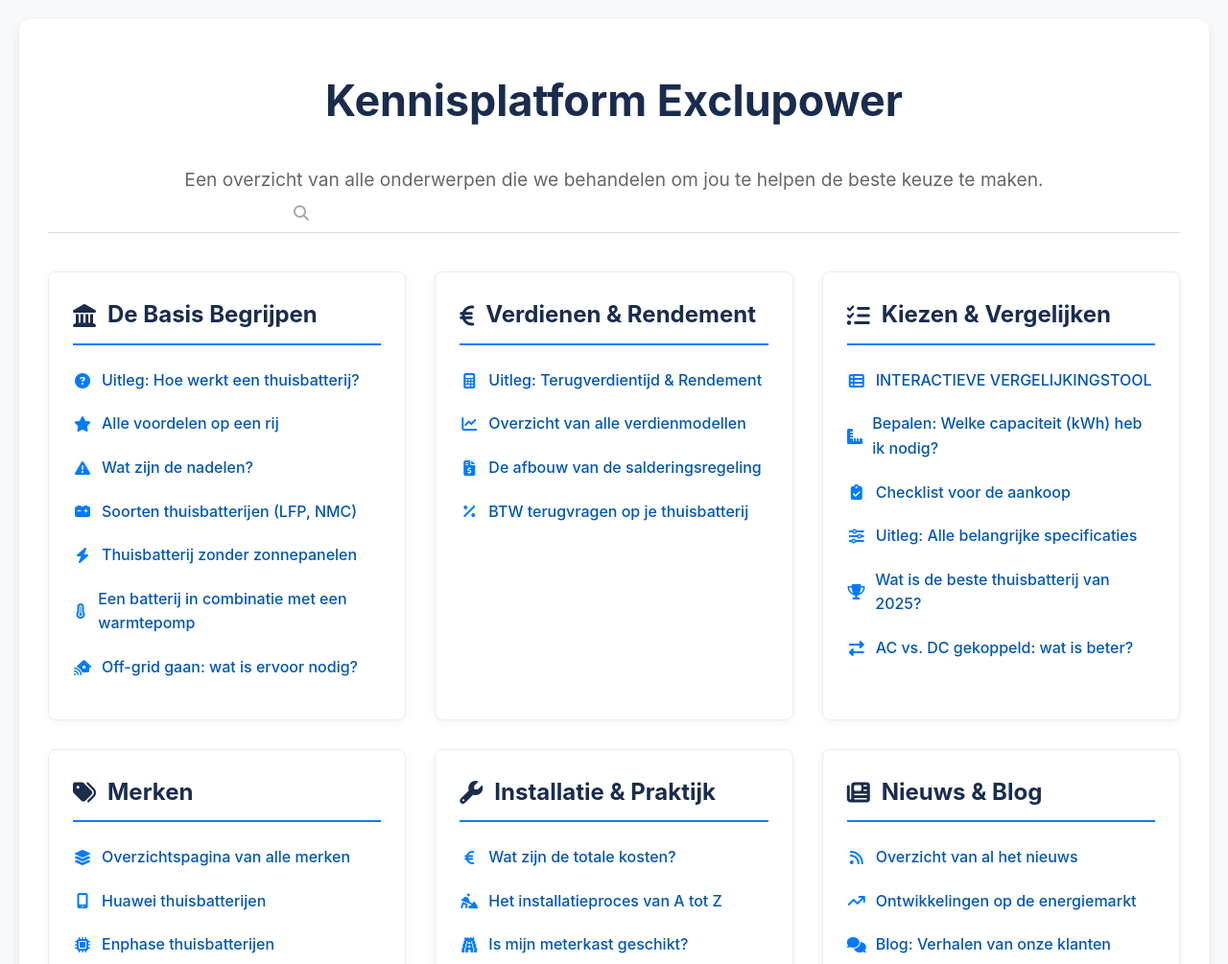
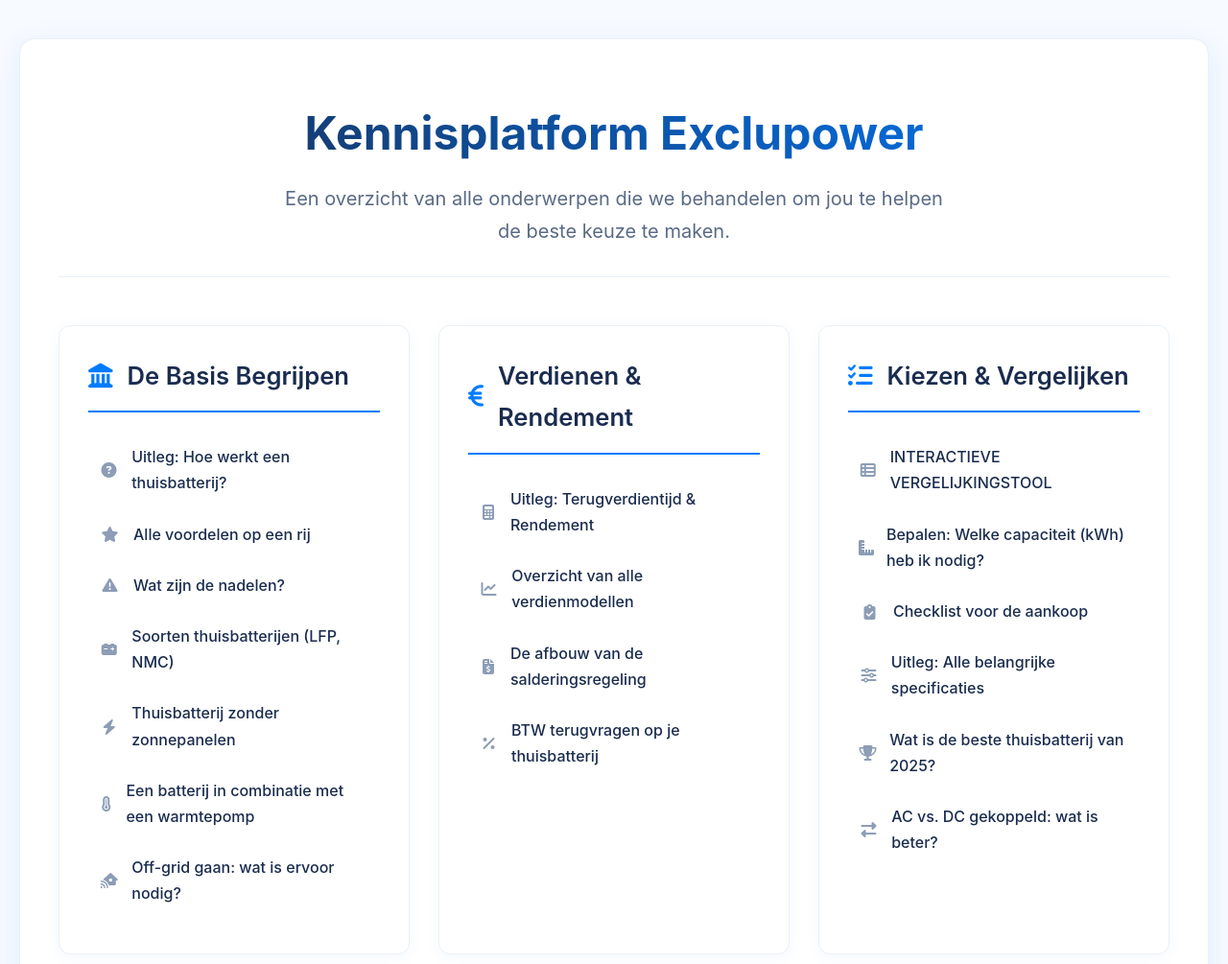
Before and after one commit to ykintel2025-collab/Kennisbank, a plain HTML site: page index.html in a window 1280 px wide. Shown: the top 1005 px of the page at 96% size. Drawn offline with Linux system fonts and the light colour scheme.

Commit message:
Update style.css

```diff
--- a/style.css
+++ b/style.css
@@ -1,107 +1,149 @@
+/* === EXCLUPOWER STYLING V2.0 - Professioneel & Merk-specifiek === */
+
+/* --- Basis & Typografie --- */
 body {
-    font-family: -apple-system, BlinkMacSystemFont, "Segoe UI", Roboto, Helvetica, Arial, sans-serif;
-    line-height: 1.6;
-    background-color: #f8f9fa;
+    /* Gebruik een iets zachtere achtergrond voor een premium gevoel */
+    background-color: #f7faff;
     color: #333;
+    font-family: 'Poppins', -apple-system, BlinkMacSystemFont, "Segoe UI", Roboto, Helvetica, Arial, sans-serif;
+    line-height: 1.7;
     margin: 0;
     padding: 20px;
+    -webkit-font-smoothing: antialiased; /* Voor scherpere tekst */
+    -moz-osx-font-smoothing: grayscale;
 }
+
+/* Importeer het 'Poppins' lettertype voor een moderne look (optioneel maar aanbevolen) */
+@import url('https://fonts.googleapis.com/css2?family=Poppins:wght@400;500;600;700&display=swap');
+
+/* --- Algemene Container --- */
 .kennisbank-container {
     max-width: 1200px;
-    margin: 0 auto;
-    background-color: #fff;
-    padding: 20px 30px;
-    border-radius: 12px;
-    box-shadow: 0 4px 12px rgba(0,0,0,0.08);
+    margin: 20px auto;
+    background-color: #ffffff;
+    border-radius: 16px; /* Iets rondere hoeken, passend bij je site */
+    box-shadow: 0 8px 30px rgba(0, 123, 255, 0.1);
+    border: 1px solid #eaf0f6;
+    padding: 25px 40px;
 }
+
+/* --- Header Sectie --- */
 .kennisbank-header {
     text-align: center;
-    padding-bottom: 20px;
-    border-bottom: 1px solid #ddd;
-    margin-bottom: 40px;
+    padding-bottom: 30px;
+    border-bottom: 1px solid #eaf0f6;
+    margin-bottom: 50px;
 }
+
 .kennisbank-header h1 {
-    font-size: 2.8em;
-    color: #1a2c4e;
+    font-size: 3em; /* Groter en krachtiger */
+    font-weight: 700;
+    color: #1a2c4e; /* Donkerblauw voor contrast */
+    margin-bottom: 10px;
+    /* Subtiel verloop in de titel voor een grafisch effect */
+    background: linear-gradient(45deg, #1a2c4e, #007bff);
+    -webkit-background-clip: text;
+    -webkit-text-fill-color: transparent;
 }
+
 .kennisbank-header p {
-    font-size: 1.2em;
-    color: #666;
+    font-size: 1.25em;
+    color: #5a6a85; /* Zachter grijsblauw */
+    max-width: 700px;
+    margin: 0 auto;
 }
-.search-bar {
-    /* Stijl blijft behouden voor als we de zoekbalk weer activeren */
-    position: relative;
-    width: 60%;
-    margin: 20px auto 0 auto;
-}
-.search-bar input {
-    width: 100%;
-    padding: 15px 20px 15px 50px;
-    border-radius: 30px;
-    border: 1px solid #ddd;
-    font-size: 1em;
-}
-.search-bar i {
-    position: absolute;
-    left: 20px;
-    top: 50%;
-    transform: translateY(-50%);
-    color: #aaa;
-}
+
+/* De zoekbalk verbergen we nog steeds, maar mocht je hem aanzetten, is hij mooi gestyled */
+.search-bar { display: none; }
+
+/* --- Pijler & Kaart Layout --- */
 .grid-container {
     display: grid;
-    grid-template-columns: repeat(auto-fit, minmax(320px, 1fr));
+    grid-template-columns: repeat(auto-fit, minmax(340px, 1fr));
     gap: 30px;
 }
+
 .content-pillar {
-    background-color: #fff;
-    border: 1px solid #e9ecef;
-    border-radius: 8px;
-    padding: 25px;
-    box-shadow: 0 2px 8px rgba(0,0,0,0.05);
+    background-color: #ffffff;
+    border: 1px solid #eaf0f6;
+    border-radius: 12px;
+    padding: 30px;
+    /* Subtiele animatie voor een levendig effect */
+    transition: all 0.3s cubic-bezier(0.25, 0.8, 0.25, 1);
+    box-shadow: 0 4px 15px rgba(0, 123, 255, 0.05);
 }
+
+/* Grafisch element: maak de kaart groter en geef een gloed bij hover */
+.content-pillar:hover {
+    transform: translateY(-8px);
+    box-shadow: 0 10px 30px rgba(0, 123, 255, 0.15);
+    border-color: #007bff;
+}
+
 .content-pillar h2 {
-    font-size: 1.5em;
+    font-size: 1.6em;
+    font-weight: 600;
     color: #1a2c4e;
-    padding-bottom: 10px;
-    border-bottom: 2px solid #007bff;
+    padding-bottom: 15px;
+    border-bottom: 2px solid #007bff; /* Strakke blauwe lijn */
     margin-top: 0;
+    margin-bottom: 25px;
     display: flex;
     align-items: center;
 }
+
 .content-pillar h2 i {
-    margin-right: 12px;
+    color: #007bff; /* Icoon in de titel de primaire blauwe kleur */
+    margin-right: 15px;
 }
+
+/* --- Lijst met Links Styling --- */
 .content-pillar ul {
     list-style: none;
     padding: 0;
-    margin: 20px 0 0 0;
+    margin: 0;
 }
+
 .content-pillar li {
-    margin-bottom: 12px;
+    margin-bottom: 10px;
 }
+
 .content-pillar a {
     text-decoration: none;
-    color: #0056b3;
+    color: #1a2c4e; /* Donkerblauw voor betere leesbaarheid */
     font-weight: 500;
     display: flex;
     align-items: center;
-    transition: all 0.2s ease;
-    padding: 4px 0;
+    padding: 8px 10px;
+    border-radius: 8px; /* Afgeronde hoeken voor de links */
+    transition: all 0.2s ease-in-out;
 }
+
+/* Grafisch element: maak de hele link een 'knop' bij hover */
 .content-pillar a:hover {
-    color: #007bff;
-    padding-left: 5px;
+    background-color: #f0f7ff; /* Zeer lichte blauwe achtergrond */
+    color: #007bff; /* Tekst wordt helderblauw */
+    padding-left: 15px; /* Tekst schuift iets op voor dynamiek */
+    transform: translateX(5px);
 }
+
 .content-pillar a i {
-    margin-right: 10px;
-    color: #007bff;
-    width: 20px;
+    color: #8c9db5; /* Iconen standaard een neutrale kleur */
+    width: 25px;
     text-align: center;
+    margin-right: 12px;
+    transition: color 0.2s ease-in-out;
 }
+
+.content-pillar a:hover i {
+    color: #007bff; /* Icoon wordt ook blauw bij hover */
+}
+
+/* --- Laad- en foutmeldingen --- */
 .loading-message, .no-results {
     text-align: center;
-    padding: 40px;
+    padding: 50px;
+    font-size: 1.1em;
     font-style: italic;
     color: #777;
 }
```
